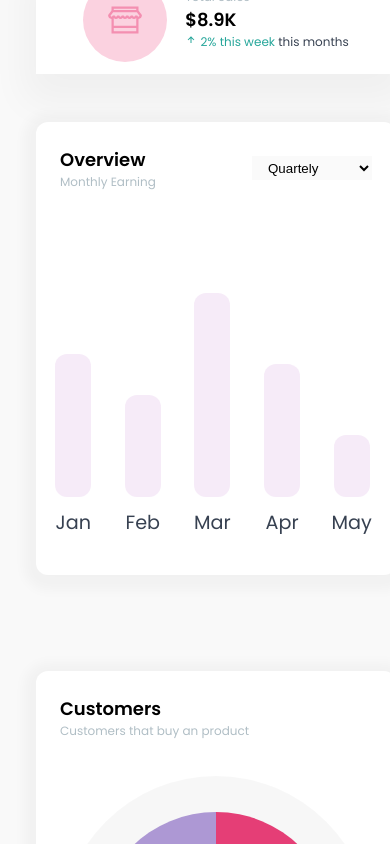
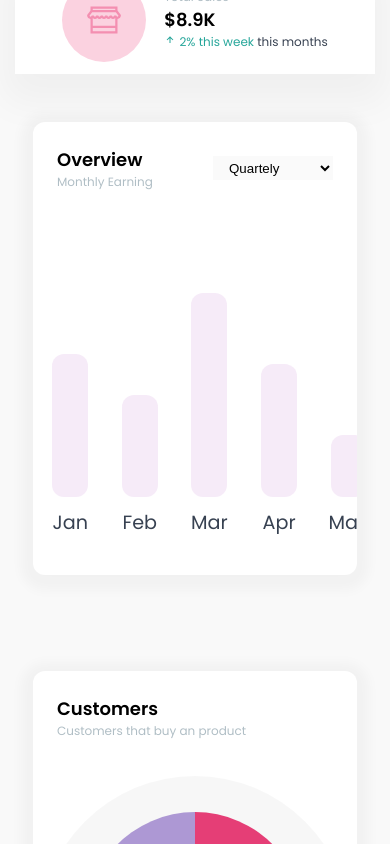
Before and after one commit to ManiMaran001/FitPeoDashboard, a React (Vite) app: page / in a window 390 px wide. Shown: the part 818-1662 px from the top of the page. Built offline with nearby package versions, Linux system fonts and the light colour scheme.

Commit message:
responsive-fix

```diff
--- a/Styles/DashboardStyle.js
+++ b/Styles/DashboardStyle.js
@@ -90,7 +90,7 @@ export const DashBoardSalesChart = styled.div`
     justify-content: center;
   }
   @media (max-width: 44em) {
-    grid-template-columns: 30rem;
+    grid-template-columns: 27rem;
     grid-template-rows: auto;
     gap: 8rem;
     justify-content: center;
--- a/ui/AppLayout.jsx
+++ b/ui/AppLayout.jsx
@@ -22,6 +22,12 @@ const StyledAppLayout = styled.div`
       [center-start]repeat(12, [col-start] minmax(min-content, 14rem))
       [center-end] minmax(3rem, 1fr)
       [full-end];
+    grid-template-rows: min-content min-content;
+  }
+  @media (max-width: 44em) {
+    grid-template-columns:
+      [center-start]repeat(12, [col-start] minmax(min-content, 14rem))
+      [center-end];
     grid-template-rows: min-content min-content;
   }
   @media (min-width: 34em) and (max-width: 59em) {
```
